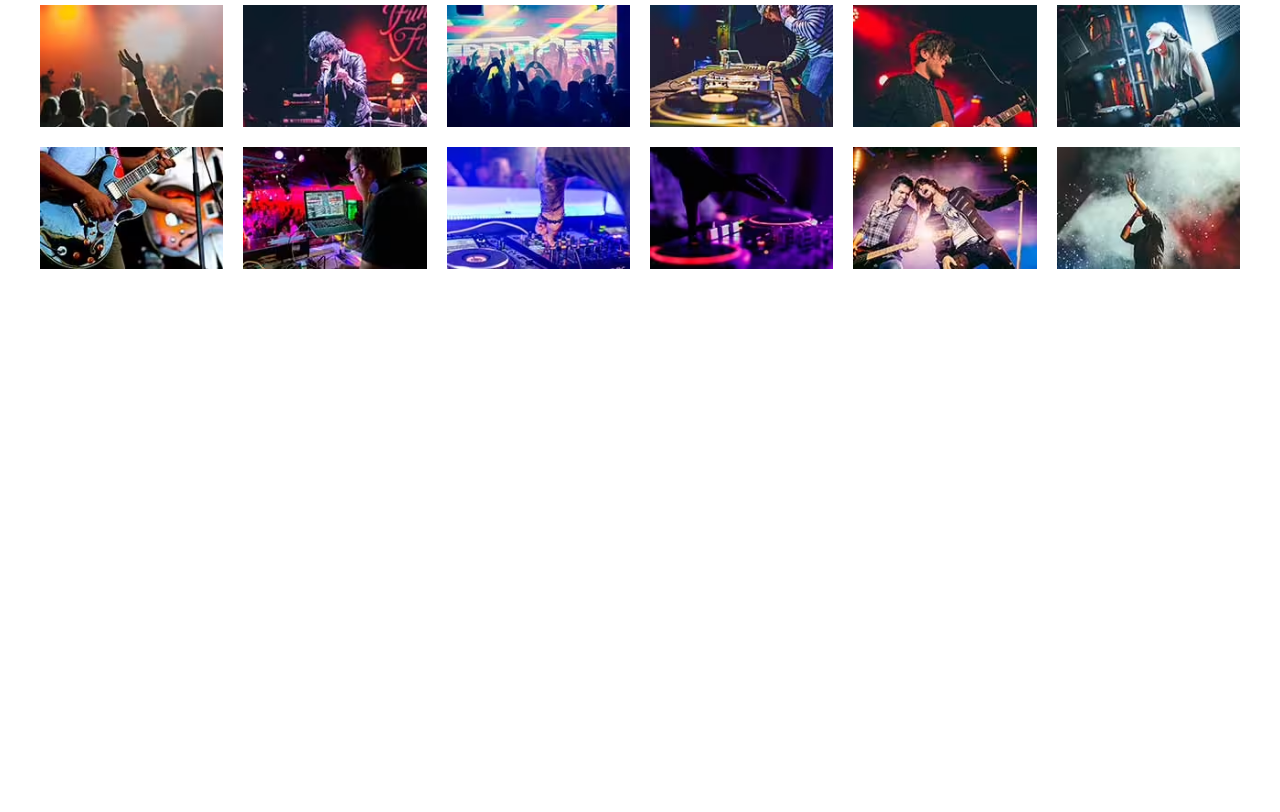
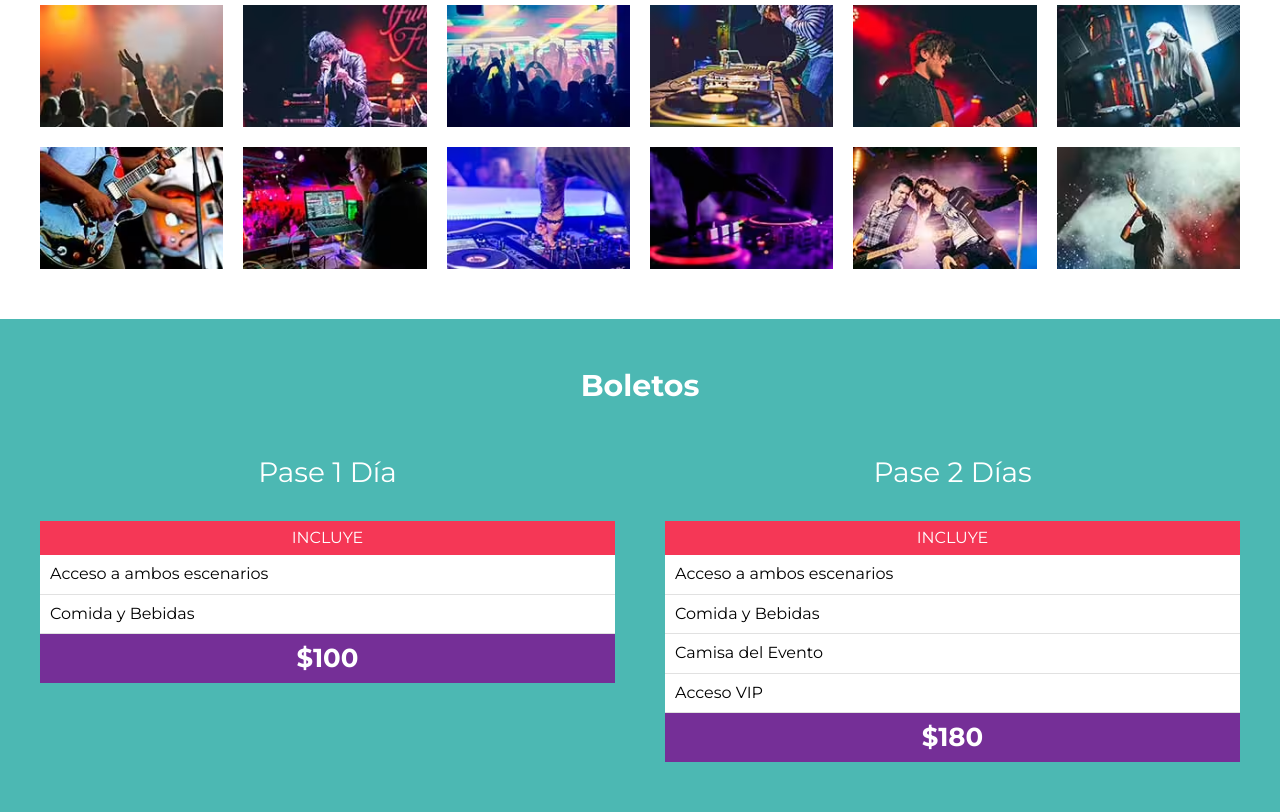
Before and after one commit to UrielCT/FestivalMusica, a website: page index.html in a window 1280 px wide. Shown: the part 2974-3786 px from the top of the page. Before the commit the page ends 3293 px from the top, so only its background shows below. Drawn offline with Linux system fonts and the light colour scheme.

Commit message:
Creo apartado de Boletos

```diff
--- a/index.html
+++ b/index.html
@@ -173,6 +173,50 @@
         <ul class="galeria-imagenes"></ul>
     </section>
 
+
+    <section class="boletos bg-verde">
+        <h3>Boletos</h3>
+
+        <div class="contenedor contenedor-boletos">
+            <div class="basico pase">
+                <p class="nombre-pase">Pase 1 Día</p>
+                <header class="pase-header">
+                    <p>Incluye</p>
+                </header>
+                <div class="pase-body">
+                    <ul>
+                        <li>Acceso a ambos escenarios</li>
+                        <li>Comida y Bebidas</li>
+                    </ul>
+                </div>
+
+                <footer class="pase-footer">
+                    <p>$100</p>
+                </footer>
+            </div>
+
+
+            <div class="premium pase">
+                <p class="nombre-pase">Pase 2 Días</p>
+                <header class="pase-header">
+                    <p>Incluye</p>
+                </header>
+                <div class="pase-body">
+                    <ul>
+                        <li>Acceso a ambos escenarios</li>
+                        <li>Comida y Bebidas</li>
+                        <li>Camisa del Evento</li>
+                        <li>Acceso VIP</li>
+                    </ul>
+                </div>
+
+                <footer class="pase-footer">
+                    <p>$180</p>
+                </footer>
+            </div>
+        </div>
+    </section>
+
     <script src="build/js/app.js"></script>
 </body>
 </html>
--- /dev/null
+++ b/src/scss/layout/_boletos.scss
@@ -0,0 +1,67 @@
+@use 'base/variables' as v;
+@use 'base/mixins' as m;
+
+.boletos{
+    padding: 5rem 0;
+
+    h3{
+        text-align: center;
+        color: v.$blanco;
+        margin-bottom: 2rem;
+    }
+
+    .contenedor-boletos{
+
+        @include m.tablet {
+            @include m.grid(2, 5rem);
+        }
+    }
+}
+
+.pase{
+    color: black;
+
+
+    .nombre-pase{
+        text-align: center;
+        font-size: 2.8rem;
+        color: v.$blanco;
+    }
+
+    &-header,
+    &-footer{
+        padding: .5rem;
+        p{
+            text-align: center;
+            color: v.$blanco;
+            margin: 0;
+        }
+    }
+
+    &-header{
+        background-color: v.$rosa;
+        p{
+            text-transform: uppercase;
+            font-size: 1.6rem;
+        }
+    }
+    &-body{
+        background-color: v.$blanco;
+
+        ul{
+            @include m.resetear-lista;
+            li, :nth-child(odd){
+                background-color: v.$blanco;
+                padding: 1rem;
+                border-bottom: 1px solid #e1e1e1;
+            }
+        }
+    }
+    &-footer{
+        background-color: v.$morado;
+        p{
+            font-size: 2.6rem;
+            font-weight: 700;
+        }
+    }
+}
--- a/src/scss/layout/_index.scss
+++ b/src/scss/layout/_index.scss
@@ -3,3 +3,4 @@
 @forward 'festival';
 @forward 'lineup';
 @forward 'galeria';
+@forward 'boletos';
```
Also changed, not shown: build/css/app.css.
